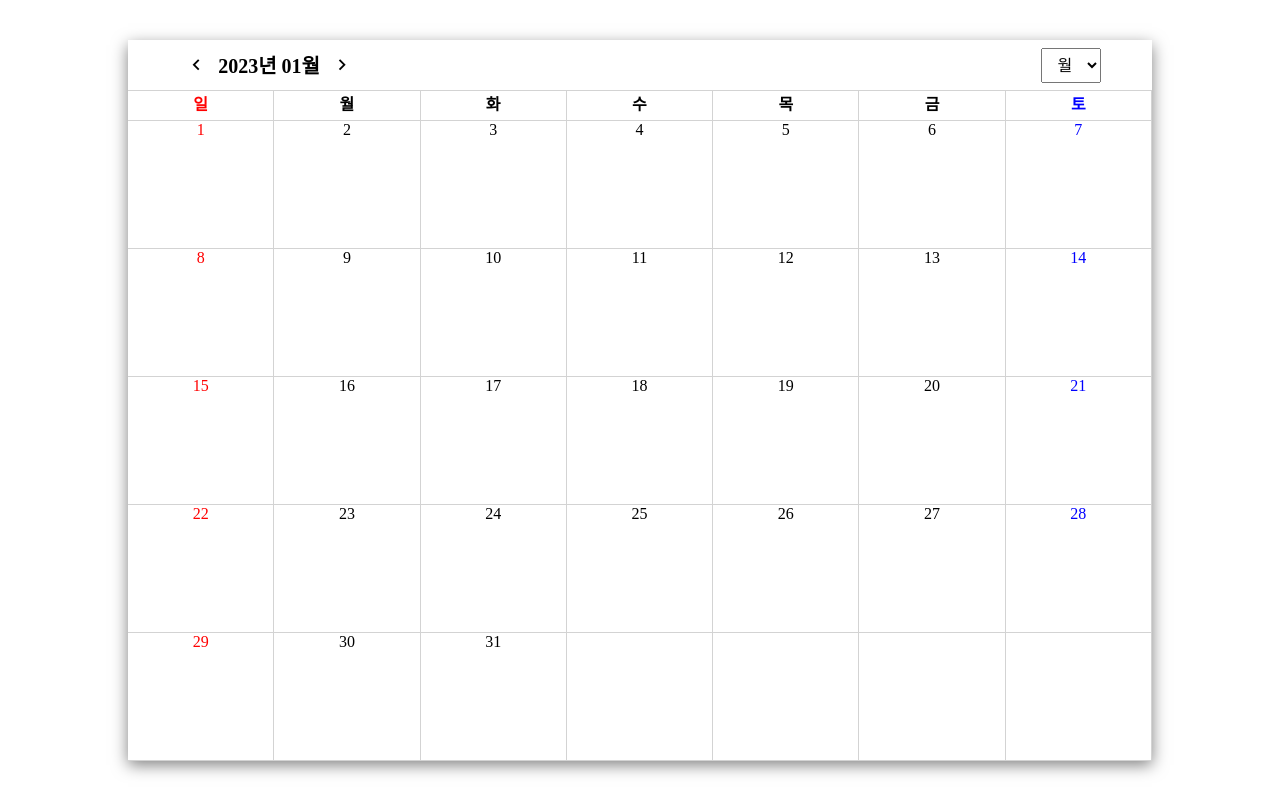
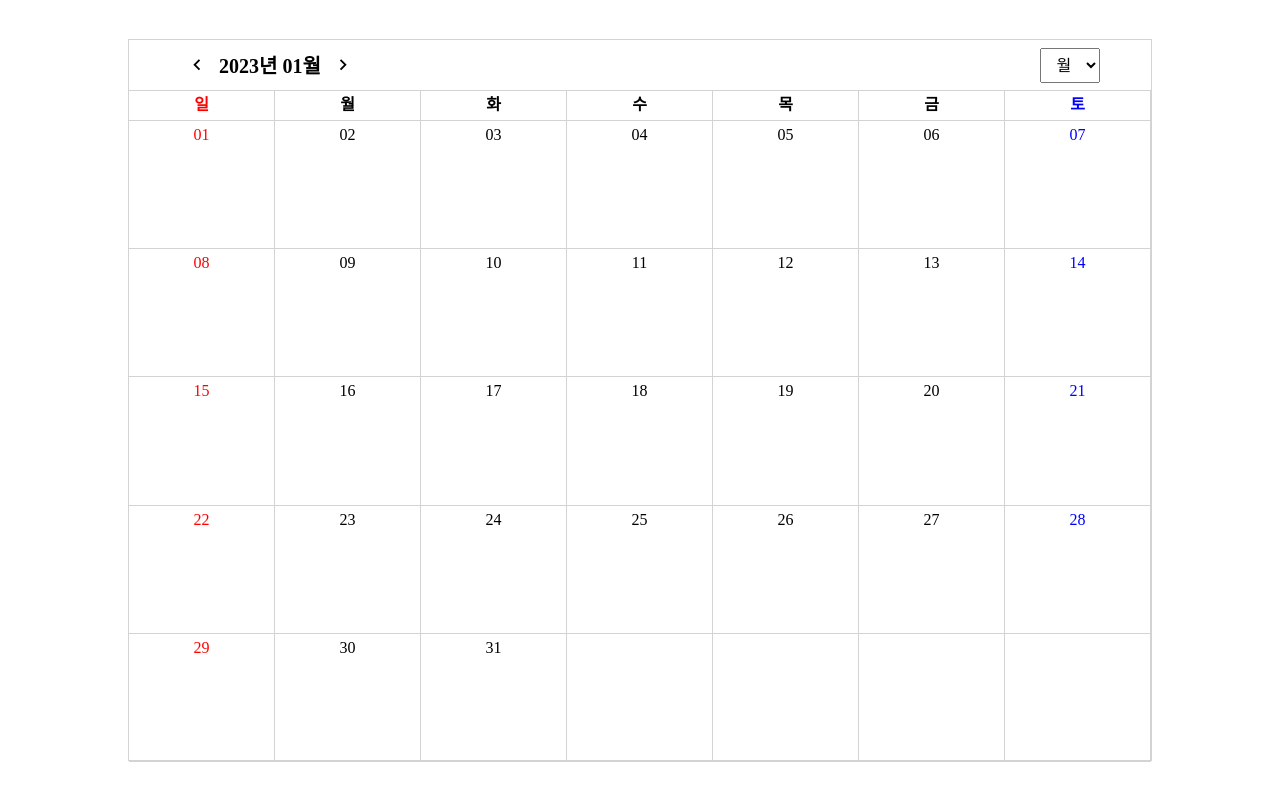
Before and after one commit to dnfwlxo11/vue-calandar, a Vue app: page / in a window 1280 px wide. Built offline with nearby package versions, Linux system fonts and the light colour scheme.

Commit message:
add: browser storage based create code upload

```diff
--- a/src/components/PlanSubmitMenu.vue
+++ b/src/components/PlanSubmitMenu.vue
@@ -4,16 +4,16 @@
       <div class="modal-header">
         <div class="header-left"></div>
         일정 등록
-        <div class="mdi mdi-close header-right" @click="$emit('on-close')"></div>
+        <div class="mdi mdi-close header-right" @click="$emit('action:close')"></div>
       </div>
       <div class="modal-body">
         <div class="body-title">
           <div style="width: 24px;"></div>
-          <input class="title-input" type="text" placeholder="제목">
+          <input class="title-input" type="text" placeholder="제목" v-model="submitData.title">
         </div>
         <div class="body-date">
           <div class="mdi mdi-calendar-month-outline"></div>
-          <input style="margin-right: 10px;" type="date" :value="targetDate">
+          <input style="margin-right: 10px;" type="date" v-model="submitData.date">
           <div style="margin: auto 0 auto 0;">
             <button :class="isFullDay ? 'btn' : 'btn-outline'"
               @click="isFullDay=!isFullDay">{{isFullDay ? '종일' : '시간대'}}</button>
@@ -21,15 +21,15 @@
         </div>
         <div v-if="!isFullDay" class="body-time">
           <div class="mdi mdi-clock-time-four-outline"></div>
-          <input style="margin-right: 10px;" type="time" :value="targetTime">
+          <input style="margin-right: 10px;" type="time" v-model="submitData.time">
         </div>
         <div class="body-content">
           <div class="mdi mdi-text-long"></div>
-          <textarea cols="50" rows="8" placeholder="내용을 적어주세요."></textarea>
+          <textarea cols="50" rows="8" placeholder="내용을 적어주세요." v-model="submitData.content"></textarea>
         </div>
       </div>
       <div class="modal-footer">
-        <button class="btn" @click="$emit('on-submit')">저장</button>
+        <button class="btn" @click="submit">저장</button>
       </div>
     </div>
   </div>
@@ -41,7 +41,7 @@ export default {
     props: {
       modalDateInfor: {
         type: Object,
-        default: () => {},
+        default: () => {return {}},
       }
     },
     data() {
@@ -49,6 +49,12 @@ export default {
         targetDate: null,
         targetTime: '08:00:00',
         isFullDay: true,
+        submitData: {
+          'title': null,
+          'date': null,
+          'time': null,
+          'content': null,
+        }
       }
     },
     mounted() {
@@ -61,8 +67,18 @@ export default {
         const month = this.modalDateInfor.month;
         const day = this.modalDateInfor.day;
 
-        this.targetDate = `${year}-${month}-${day.toString().padStart(2, '0')}`;
+        this.submitData = {
+          ...this.targetDate,
+          'date': `${year}-${month}-${day.toString().padStart(2, '0')}`,
+          'time': this.isFullDay ? 'all' : '08:00:00',
+        }
       },
+      submit() {
+        if (!this.submitData.title) return;
+        if (!this.submitData.content) return;
+
+        this.$emit('action:submit', this.submitData)
+      }
     },
 }
 </script>
@@ -206,9 +222,9 @@ export default {
   background: #413BF7;
   color: white;
   min-width: 50px;
+  min-height: 20px;
   border-radius: 0.25rem;
   border: none;
-  font-weight: 600;
 
   &:hover {
     cursor: pointer;
--- /dev/null
+++ b/src/components/PlansModal.vue
@@ -0,0 +1,21 @@
+<template>
+    <div id="plans-modal">
+
+    </div>
+</template>
+
+<script>
+export default {
+    name: 'PlansModal',
+    props: {
+        modalPlansInfor: {
+            type: Array,
+            default: () => {return []},
+        }
+    }
+}
+</script>
+
+<style>
+
+</style>
--- a/src/views/Calandar/index.vue
+++ b/src/views/Calandar/index.vue
@@ -15,9 +15,9 @@
       </div>
     </div>
     <div class="calandar-body">
-      <MonthCalendar v-if="currMode==='month'" :dateInfor="initDate" />
-      <WeekCalendar v-else-if="currMode==='week'" />
-      <DayCalendar v-else-if="currMode==='day'" />
+      <month-calendar v-if="currMode==='month'" :date="initDate" :data="initData[initDate.year]" @update:data="updateData" />
+      <week-calendar v-else-if="currMode==='week'" />
+      <day-calendar v-else-if="currMode==='day'" />
     </div>
   </div>
 </template>
@@ -38,26 +38,58 @@ export default {
   data() {
     return {
       initDate: null,
-      currDate: null,
+      initData: null,
       currMode: 'month',
     }
   },
   methods: {
     init() {
+      // date 초기설정
       const tmpDate = JSON.parse(localStorage.getItem('currDate'));
-      if (tmpDate === null) {
-        const now = new Date();
+      tmpDate === null ? this.setDate() : this.initDate = tmpDate;
 
-        let nowDateInfor = this.$Utils.dateUtils.extractDateInfor(now);
-        const lastDayInfor = this.$Utils.dateUtils.getLastDay(nowDateInfor.year, nowDateInfor.month);
+      // calendar data 초기설정
+      let tmpData = JSON.parse(localStorage.getItem('calendarData'));
 
-        nowDateInfor = { ...nowDateInfor, ...lastDayInfor }
+      if (tmpData === null) {
+        localStorage.setItem('calendarData', JSON.stringify({}));
+        tmpData = JSON.parse(localStorage.getItem('calendarData'));
+      }
 
-        localStorage.setItem('currDate', JSON.stringify(nowDateInfor));
-        this.initDate = nowDateInfor;
-      } else {
-        this.initDate = tmpDate;
+      const targetYear = this.initDate.year;
+
+      // eslint-disable-next-line no-prototype-builtins
+      if (!tmpData.hasOwnProperty(targetYear)) {
+        tmpData[targetYear] = {};
+        localStorage.setItem('calendarData', JSON.stringify(tmpData));
+        tmpData = JSON.parse(localStorage.getItem('calendarData'));
       }
+
+      this.initData = tmpData;
+    },
+    setDate(date = null) {
+      const targetDate = date === null ? new Date() : new Date(date);
+
+      let nowDateInfor = this.$Utils.dateUtils.extractDateInfor(targetDate);
+      const lastDayInfor = this.$Utils.dateUtils.getLastDay(nowDateInfor.year, nowDateInfor.month);
+
+      nowDateInfor = { ...nowDateInfor, ...lastDayInfor }
+
+      localStorage.setItem('currDate', JSON.stringify(nowDateInfor));
+      this.initDate = nowDateInfor;
+    },
+    setData() {
+      let tmpData = JSON.parse(localStorage.getItem('calendarData'));
+      const targetYear = this.initDate.year;
+
+      // eslint-disable-next-line no-prototype-builtins
+      if (!tmpData.hasOwnProperty(targetYear)) {
+        tmpData[targetYear] = {};
+        localStorage.setItem('calendarData', JSON.stringify(tmpData));
+        tmpData = JSON.parse(localStorage.getItem('calendarData'));
+      }
+
+      this.initData = tmpData;
     },
     moveCalandar(direction) {
       if (this.currMode === 'month') {
@@ -80,17 +112,19 @@ export default {
           }
         }
 
-        const date = new Date(`${year}-${month}`)
-        let moveDate = this.$Utils.dateUtils.extractDateInfor(date)
-        const lastDayInfor = this.$Utils.dateUtils.getLastDay(year, month);
-
-        moveDate = { ...moveDate, ...lastDayInfor }
-
-        localStorage.setItem('currDate', JSON.stringify(moveDate));
-        this.initDate = JSON.parse(localStorage.getItem('currDate'));
-        this.$set(this.initDate, 'year', year)
+        console.log(year, month)
+        this.setDate(`${year}-${month}`);
+        // this.setData();
       }
-    }
+    },
+    updateData(value) {
+      const updateYear = value.year;
+      console.log(this.initData, value)
+      this.$set(this.initData, updateYear, { ...this.initData[updateYear], ...value.submitData })
+      this.initData
+      localStorage.setItem('calendarData', JSON.stringify(this.initData));
+      this.initData = JSON.parse(localStorage.getItem('calendarData'));
+    },
   },
   created() {
     this.init();
@@ -105,7 +139,8 @@ export default {
 #calandar {
     width: 100%;
     height: 90%;
-    box-shadow: rgba(0, 0, 0, 0.5) 0px 5px 15px;
+    border: 1px solid lightgrey;
+    // box-shadow: rgba(0, 0, 0, 0.5) 0px 5px 15px;
 }
 
 .calandar-nav {
--- a/src/views/Calandar/vues/MonthCalendar.vue
+++ b/src/views/Calandar/vues/MonthCalendar.vue
@@ -8,92 +8,139 @@
       </div>
     </div>
     <div class="days">
-      <div v-for="(data, idx) of days"
+      <div v-for="(day, idx) of days"
         :key="idx" class="day-card"
         :style="dynamicHeight"
-        :class="{ 'sunday': idx % 7 === 0, 'saturday': idx % 7 === 6, 'hover': data.class === 'now' }"
-        @click="showSubmitModal(data);">
-        {{ data.class === 'now' ? data.day : null }}
+        :class="{ 'sunday': idx % 7 === 0, 'saturday': idx % 7 === 6, 'hover': day.class }"
+        @click.stop="showSubmitModal(day)">
+        <div class="day-title">
+          {{ day.class ? day.day : null }}
+        </div>
+        <div v-if="data[`${day.month}-${day.day}`]" class="day-plans">
+          <div class="day-plan" v-for="(content, idx) of data[`${day.month}-${day.day}`].slice(0, 3)" :key="idx">
+            <span class="day-plan-title">{{ content.title }}</span>
+            - <span class="day-plan-content">{{ content.title }}</span>
+          </div>
+          <div v-if="data[`${day.month}-${day.day}`].length > 3">
+            <button class="btn" @click.stop="showMoreData(`${day.month}-${day.day}`)">{{data[`${day.month}-${day.day}`].length - 3}}개 더보기</button>
+          </div>
+        </div>
       </div>
     </div>
-    <PlanSubmitMenu v-if="isModal" :modalDateInfor="targetDate" @on-close='isModal=false;' @on-submit='isModal=false;' />
+    <plan-submit-menu v-if="isSubmitModal"
+      :modalDateInfor="targetDate"
+      @action:close="isSubmitModal=false"
+      @action:submit="saveData" />
+    <plans-modal />
   </div>
 </template>
 
 <script>
 import PlanSubmitMenu from '@/components/PlanSubmitMenu.vue'
+import PlansModal from '@/components/PlansModal.vue';
 
 export default {
   name: 'MonthCalandar',
   components: {
     PlanSubmitMenu,
+    PlansModal,
   },
   props: {
-    dateInfor: {
+    date: {
       type: Object,
       default: () => {},
-    }
+    },
+    data: {
+      type: Object,
+      default: () => {},
+    },
   },
   data() {
     return {
-      isModal: false,
+      isPlansShowModal: false,
+      isSubmitModal: false,
       days: [],
       targetDate: null,
       dynamicHeight: 0,
     }
   },
   mounted() {
-    this.setCardHeight();
-    this.setMonthCalendar();
+    this.init();
   },
   methods: {
+    init() {
+      this.setCardHeight();
+      this.setMonthCalendar();
+    },
     showSubmitModal(date) {
-      if (date.class === 'now') {
+      if (date.class) {
         this.targetDate = {
           ...date,
-          'year': this.dateInfor.year,
-          'month': this.dateInfor.month,
+          'year': this.date.year,
+          'month': this.date.month,
         }
-        this.isModal = true;
+        this.isSubmitModal = true;
       }
     },
     setCardHeight() {
-      const totalDay = this.dateInfor.firstDate + this.dateInfor.lastDay;
+      const totalDay = this.date.firstDate + this.date.lastDay;
 
       this.dynamicHeight = {
-        'height': `calc(((100% - ${Math.floor(totalDay / 7) + 2}px) / ${Math.ceil(totalDay / 7)}))`
+        // 줄당 1px 씩
+        'height': `calc(((100% - ${Math.floor(totalDay / 7)}px) / ${Math.ceil(totalDay / 7)}))`
       };
-
     },
     setMonthCalendar() {
-      const totalDay = this.dateInfor.firstDate + this.dateInfor.lastDay;
+      const totalDay = this.date.firstDate + this.date.lastDay;
       this.days = [];
 
       for (let i=0;i<Math.ceil(totalDay / 7) * 7;i++) {
         const cardInforType = {
+          'year': null,
+          'month': null,
           'day': null,
-          'class': 'now',
+          'class': true,
           'date': null,
           'plan': [],
         };
 
-        if (i < this.dateInfor.firstDate || i >= this.dateInfor.lastDay + this.dateInfor.firstDate) {
-          cardInforType['class'] = 'none';
+        if (i < this.date.firstDate || i >= this.date.lastDay + this.date.firstDate) {
+          cardInforType['class'] = false;
 
           this.days.push(cardInforType);
         } else {
-          cardInforType['day'] = (i - this.dateInfor.firstDate) + 1;
+          cardInforType['year'] = this.date.year;
+          cardInforType['month'] = this.date.month;
+          cardInforType['day'] = ((i - this.date.firstDate) + 1).toString().padStart(2, '0');
           cardInforType['date'] = i % 7;
 
           this.days.push(cardInforType);
         }
       }
-    }
+    },
+    showMoreData(target) {
+      console.log(target)
+    },
+    saveData(value) {
+      const [ year, month, day ] = value.date.split('-');
+
+      const submitData = {};
+
+      // eslint-disable-next-line no-prototype-builtins
+      this.data.hasOwnProperty(`${month}-${day}`) ?
+        submitData[`${month}-${day}`] = [ ...this.data[`${month}-${day}`], value ]
+        : submitData[`${month}-${day}`] = [value];
+
+      this.$emit('update:data', { year, submitData });
+      this.isSubmitModal = false;
+    },
   },
   watch: {
-    dateInfor() {
-      this.setCardHeight();
-      this.setMonthCalendar();
+    date() {
+      this.init()
+    },
+    data() {
+      this.init();
     }
   }
 }
@@ -111,6 +158,7 @@ export default {
   font-weight: 600;
 
   & .day-of-week {
+    // 오른쪽 1px씩 * 7ea
     width: calc((100% - 7px) / 7);
     border-right: 1px solid lightgrey;
     border-bottom: 1px solid lightgrey;
@@ -124,14 +172,52 @@ export default {
   flex-wrap: wrap;
 
   & .day-card {
+    // 오른쪽 1px씩 * 7ea
     width: calc(((100% - 7px) / 7));
     border-right: 1px solid lightgrey;
     border-bottom: 1px solid lightgrey;
+    text-overflow: ellipsis;
+    white-space: nowrap;
+    overflow-y: auto;
+    overflow-x: hidden;
+
+    &::-webkit-scrollbar {
+      display: none;
+    }
+
+    & .day-title {
+      padding: 5px 0 5px 0;
+    }
+
+    & .day-plans {
+
+      & .day-plan {
+        text-align: left;
+        // 양쪽 3px 씩
+        width: calc(100% - 6px);
+        padding: 3px;
+        margin: 0 0 4px 0;
+        background: #EEDDFF;
+        color: black;
+        font-weight: 600;
+        border-radius: 0.25rem;
+
+        & .day-plan-title {
+          font-size: 16px;
+          font-weight: 600;
+        }
+
+        & .day-plan-content {
+          font-size: 14px;
+          font-weight: 400;
+        }
+      }
+    }
   }
 
   & .hover:hover {
     cursor: pointer;
-    background: lightgrey;
+    background: #F1F3F5;
   }
 }
 
@@ -142,4 +228,18 @@ export default {
 .sunday {
   color: red;
 }
+
+.btn {
+  height: 70%;
+  background: #413BF7;
+  color: white;
+  min-width: 50px;
+  min-height: 20px;
+  border-radius: 0.25rem;
+  border: none;
+
+  &:hover {
+    cursor: pointer;
+  }
+}
 </style>
```
